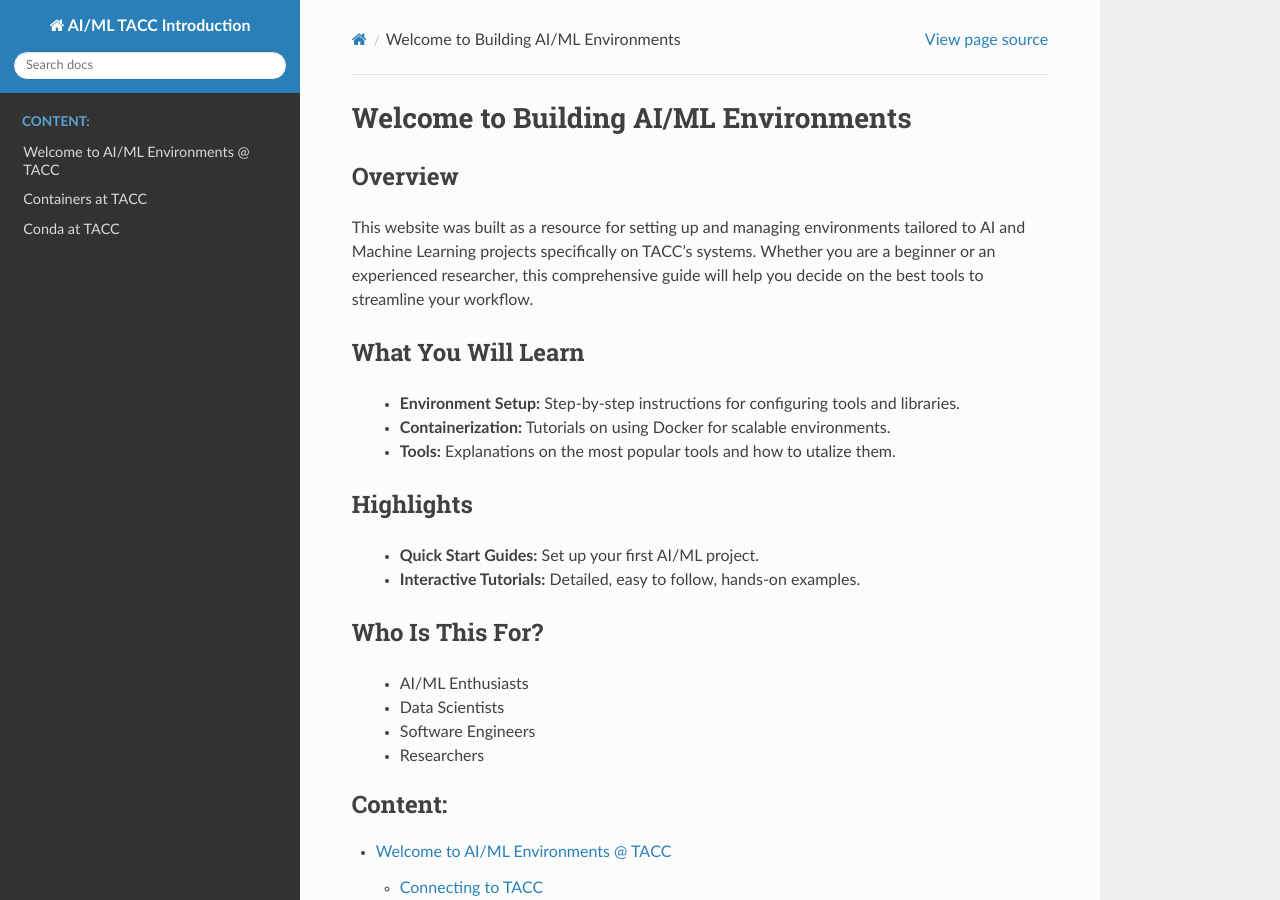
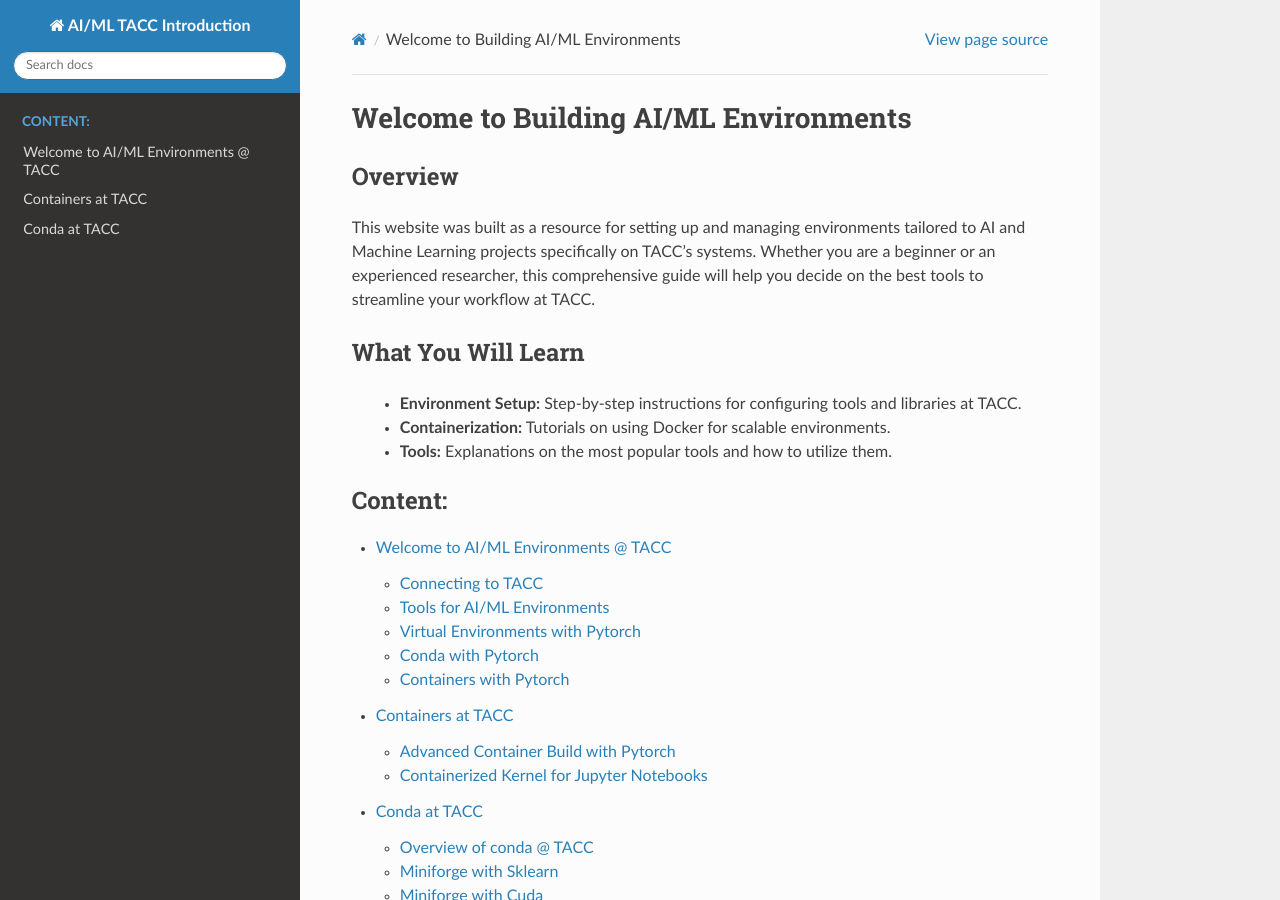
Before and after one commit to jrduncan831/ai_environments_at_tacc, a Sphinx documentation site: the page built from docs/index.rst, in a window 1280 px wide and 900 px high. Built offline with Sphinx 7.4.7 and the Read the Docs theme 3.1.0, drawn with Linux system fonts in a browser that asks for light colours.

Commit message:
remove some text from intro

```diff
--- a/docs/index.rst
+++ b/docs/index.rst
@@ -3,25 +3,13 @@
 
 Overview
 --------
-This website was built as a resource for setting up and managing environments tailored to AI and Machine Learning projects specifically on TACC's systems. Whether you are a beginner or an experienced researcher, this comprehensive guide will help you decide on the best tools to streamline your workflow.
+This website was built as a resource for setting up and managing environments tailored to AI and Machine Learning projects specifically on TACC's systems. Whether you are a beginner or an experienced researcher, this comprehensive guide will help you decide on the best tools to streamline your workflow at TACC.
 
 What You Will Learn
 -------------------
-   - **Environment Setup:** Step-by-step instructions for configuring tools and libraries.
+   - **Environment Setup:** Step-by-step instructions for configuring tools and libraries at TACC.
    - **Containerization:** Tutorials on using Docker for scalable environments.
-   - **Tools:** Explanations on the most popular tools and how to utalize them.
-
-Highlights
-----------
-   - **Quick Start Guides:** Set up your first AI/ML project.
-   - **Interactive Tutorials:** Detailed, easy to follow, hands-on examples.
-
-Who Is This For?
-----------------
-   - AI/ML Enthusiasts
-   - Data Scientists
-   - Software Engineers
-   - Researchers
+   - **Tools:** Explanations on the most popular tools and how to utilize them.
 
 .. toctree::
    :maxdepth: 2
```
